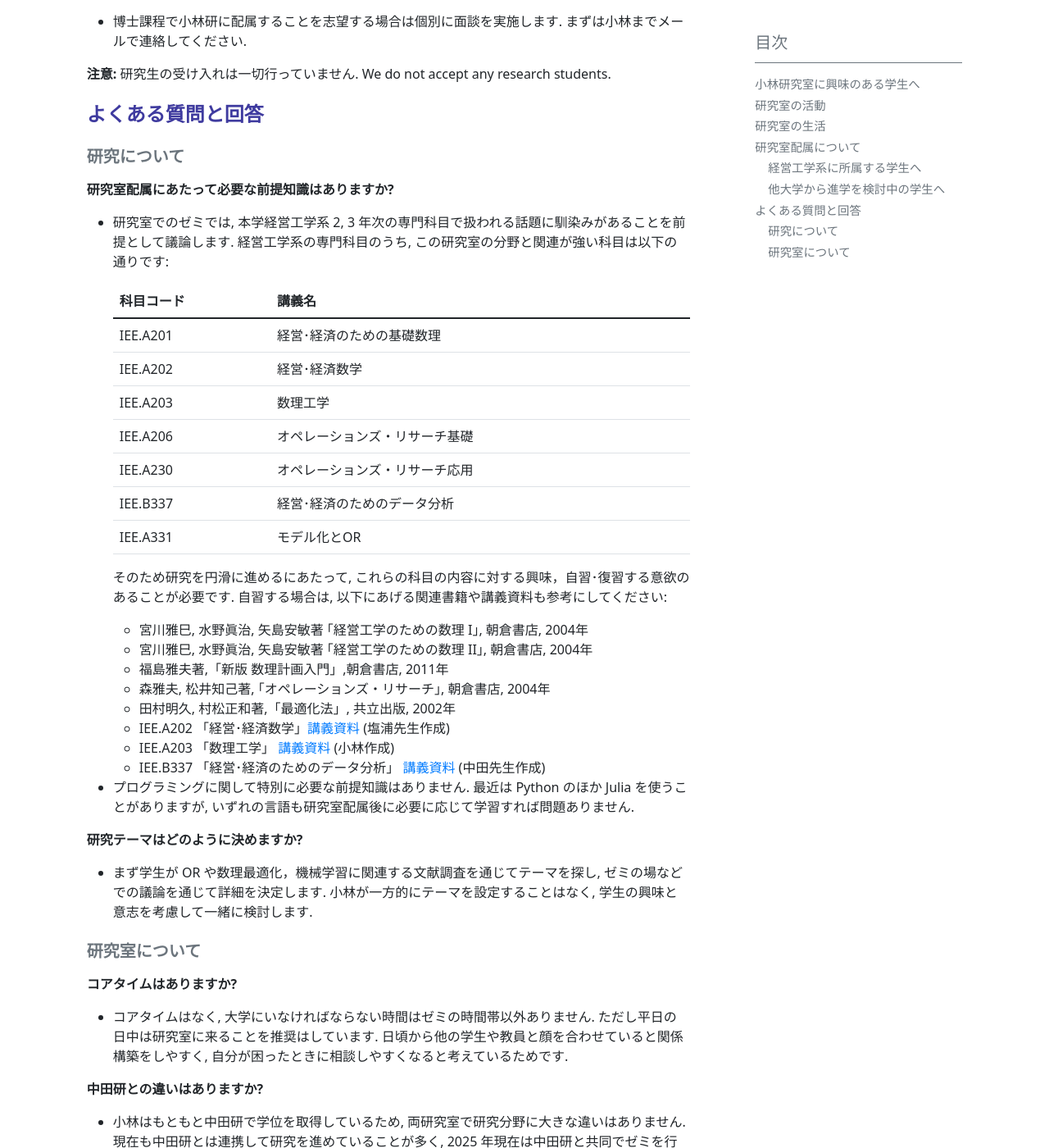
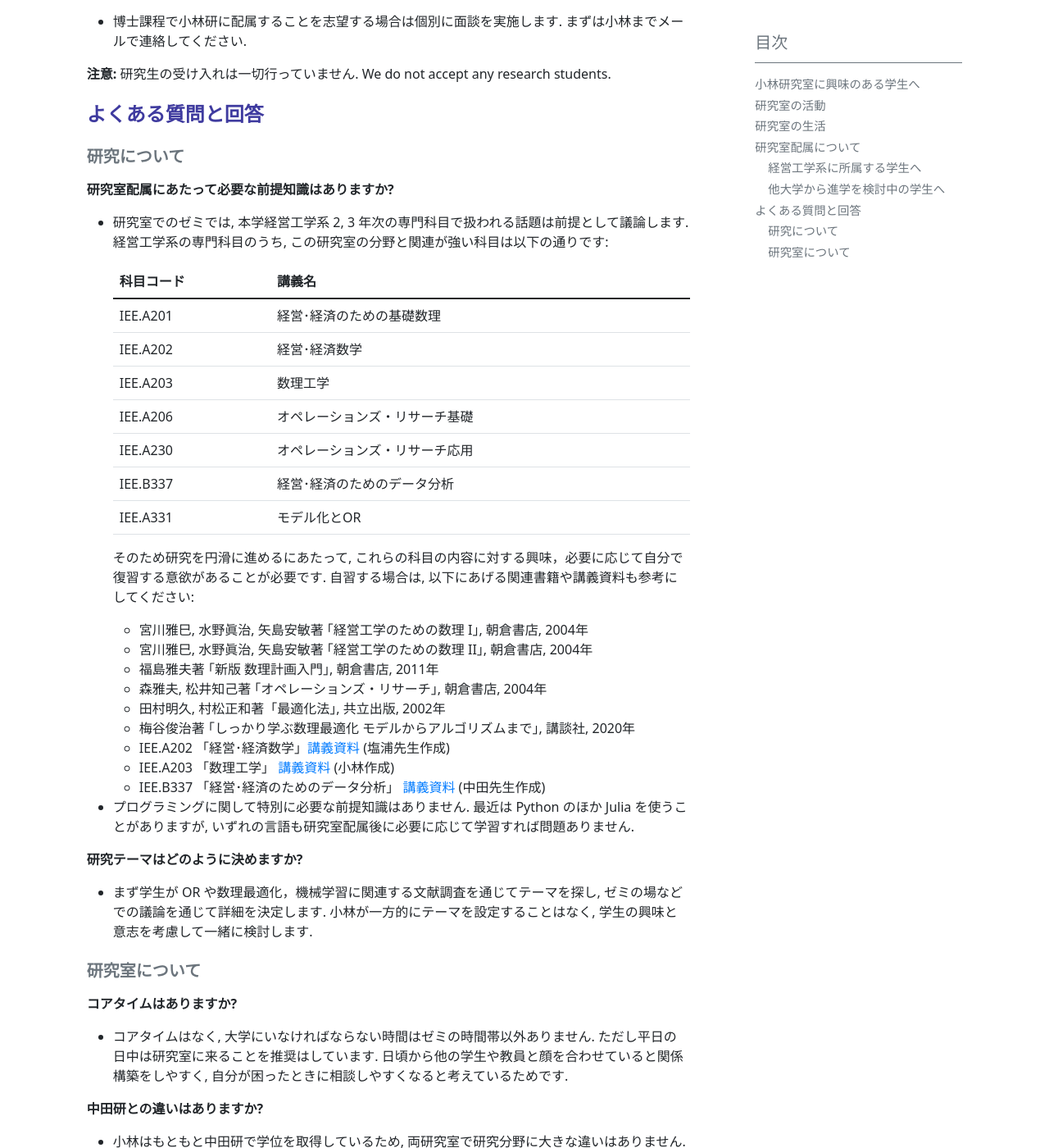
Before and after one commit to isct-koba-lab/isct-koba-lab.github.io, a Jekyll site: the page built from pages/for-students.md, in a window 1280 px wide and 1400 px high, scrolled down 1616 px. Shown: the whole window at 82% size. Built offline with Jekyll 4.4.1, drawn with Linux system fonts in a browser that asks for light colours.

Commit message:
update book list

```diff
--- a/pages/for-students.md
+++ b/pages/for-students.md
@@ -60,7 +60,7 @@ toc: true
 ### 研究について
 
 **研究室配属にあたって必要な前提知識はありますか?**
-- 研究室でのゼミでは, 本学経営工学系 2, 3 年次の専門科目で扱われる話題に馴染みがあることを前提として議論します. 経営工学系の専門科目のうち, この研究室の分野と関連が強い科目は以下の通りです:
+- 研究室でのゼミでは, 本学経営工学系 2, 3 年次の専門科目で扱われる話題は前提として議論します. 経営工学系の専門科目のうち, この研究室の分野と関連が強い科目は以下の通りです:
 
     | 科目コード | 講義名|
     |:---|---|
@@ -72,12 +72,13 @@ toc: true
     |IEE.B337 | 経営･経済のためのデータ分析|
     |IEE.A331 | モデル化とOR|
 
-    そのため研究を円滑に進めるにあたって, これらの科目の内容に対する興味，自習･復習する意欲のあることが必要です. 自習する場合は, 以下にあげる関連書籍や講義資料も参考にしてください:
+    そのため研究を円滑に進めるにあたって, これらの科目の内容に対する興味，必要に応じて自分で復習する意欲があることが必要です. 自習する場合は, 以下にあげる関連書籍や講義資料も参考にしてください:
     - 宮川雅巳, 水野眞治, 矢島安敏著 ｢経営工学のための数理 I｣, 朝倉書店, 2004年
     - 宮川雅巳, 水野眞治, 矢島安敏著 ｢経営工学のための数理 II｣, 朝倉書店, 2004年
-    - 福島雅夫著,「新版 数理計画入門」,朝倉書店, 2011年
-    - 森雅夫, 松井知己著, ｢オペレーションズ・リサーチ｣, 朝倉書店, 2004年
-    - 田村明久, 村松正和著,「最適化法」, 共立出版, 2002年
+    - 福島雅夫著 ｢新版 数理計画入門｣, 朝倉書店, 2011年
+    - 森雅夫, 松井知己著 ｢オペレーションズ・リサーチ｣, 朝倉書店, 2004年
+    - 田村明久, 村松正和著「最適化法｣, 共立出版, 2002年
+    - 梅谷俊治著 ｢しっかり学ぶ数理最適化 モデルからアルゴリズムまで｣, 講談社, 2020年
     - IEE.A202 「経営･経済数学」[講義資料](https://drive.google.com/drive/folders/14LUq0LcRQp0B7ZfuQsuW7fu7k9fx6WVI) (塩浦先生作成)
     - IEE.A203 「数理工学」 [講義資料](https://kenkoba2119.github.io/teaching/iee-a203/) (小林作成)
     - IEE.B337 「経営･経済のためのデータ分析」 [講義資料](https://www.nakatalab.iee.e.titech.ac.jp/text/nakata.html) (中田先生作成)
```
